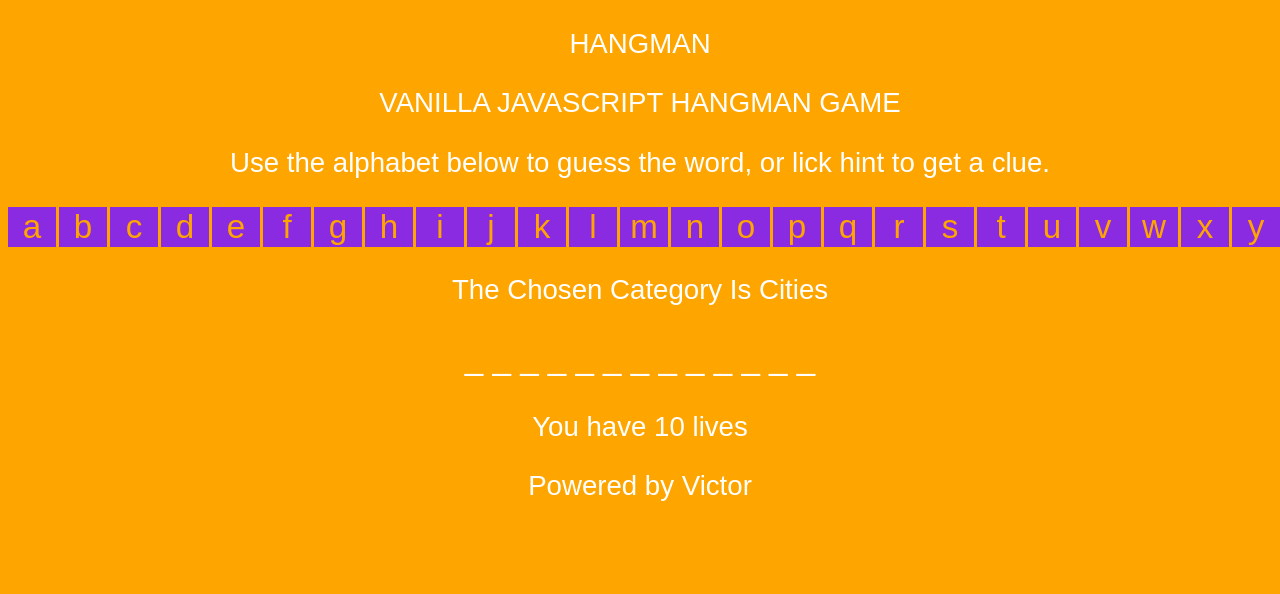
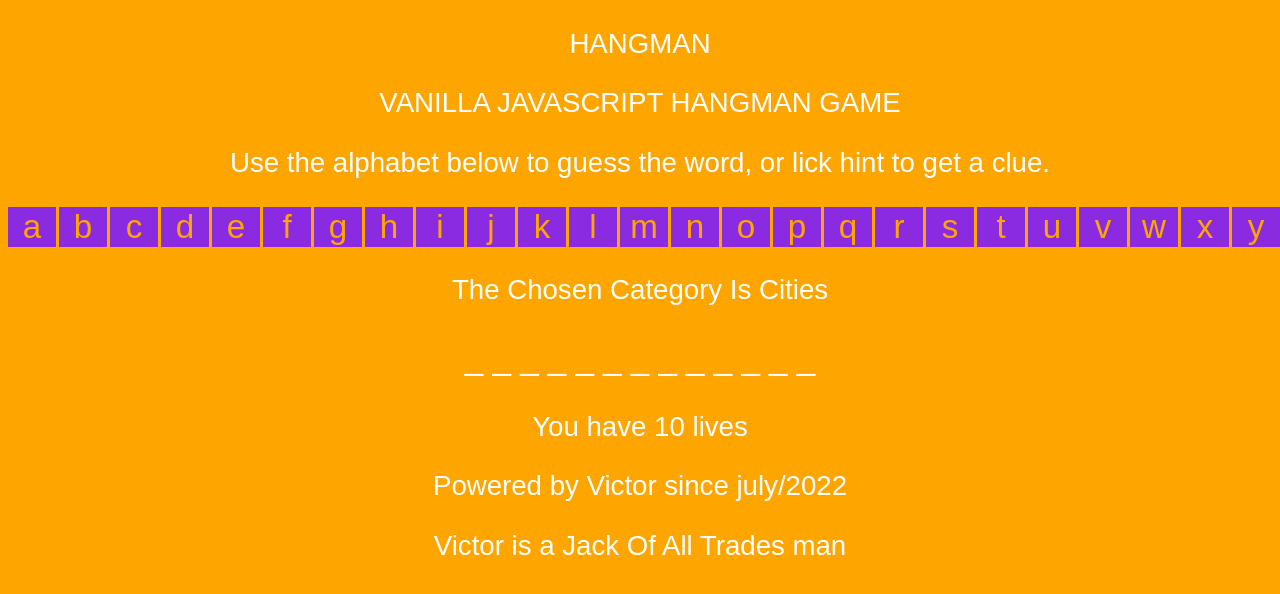
Before and after one commit to hugobr21/jogoda-forca.github.io, a plain HTML site: page index.html in a window 1280 px wide. Shown: the top 594 px of the page. Drawn offline with nearby package versions, Linux system fonts and the light colour scheme.

Commit message:
Adicionar ano de start e frase de rodape

```diff
--- a/index.html
+++ b/index.html
@@ -43,7 +43,9 @@
     </div>
 
     <p id="htmlLives">You have 10 lives</p>
-    <p>Powered by Victor</p>
+
+    <p>Powered by Victor since july/2022</p>
+    <p>Victor is a Jack Of All Trades man</p>
     <script src="script_logic.js"></script>
 </body>
 </html>
```
